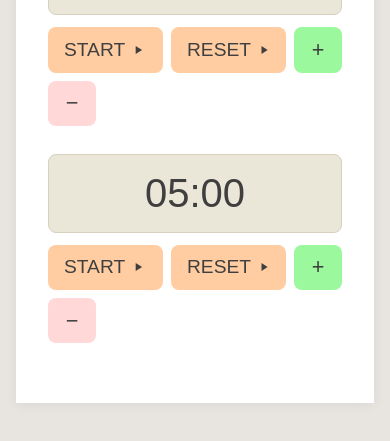
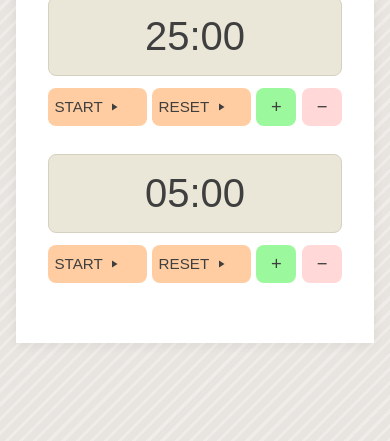
Before and after one commit to jamesomango/pomodoro, a plain HTML site: page index.html in a window 390 px wide. Shown: the part 389-830 px from the top of the page. Drawn offline with Linux system fonts and the light colour scheme; a web font is replaced by a local one.

Commit message:
Add files via upload

```diff
--- a/index.html
+++ b/index.html
@@ -11,7 +11,16 @@
     * { box-sizing: border-box; margin: 0; padding: 0; }
     body {
       font-family: 'Jersey 25', sans-serif;
-      background: #E8E4DF;
+      /* base background color */
+      background-color: #E8E4DF;
+      /* diagonal line pattern from top-right to bottom-left */
+      background-image: repeating-linear-gradient(
+        135deg,
+        rgba(255, 255, 255, 0.3) 0,
+        rgba(255, 255, 255, 0.3) 3px,
+        transparent 3px,
+        transparent 10px
+      );
       min-height: 100vh;
       display: flex;
       flex-direction: column;
@@ -87,6 +96,7 @@
       gap: 0.35rem;
       color: #3F3F3F;
       transition: filter 0.15s;
+      min-width: 0;
     }
     .btn:hover { filter: brightness(0.95); }
     .btn:active { filter: brightness(0.9); }
@@ -100,6 +110,7 @@
       background: #9CF89C;
       color: #3F3F3F;
       min-width: 48px;
+      flex-shrink: 0;
       justify-content: center;
       font-size: 1.35rem;
       padding: 0.6rem;
@@ -108,16 +119,37 @@
       background: #FFD8D7;
       color: #3F3F3F;
       min-width: 48px;
+      flex-shrink: 0;
       justify-content: center;
       font-size: 1.35rem;
       padding: 0.6rem;
     }
     .btn svg { width: 14px; height: 14px; }
+    @media (max-width: 420px) {
+      .controls {
+        flex-wrap: nowrap;
+        gap: 0.35rem;
+      }
+      .btn {
+        padding: 0.5rem 0.5rem;
+      }
+      .btn-start, .btn-reset {
+        min-width: 0;
+        font-size: 0.95rem;
+        padding: 0.5rem 0.4rem;
+      }
+      .btn-plus, .btn-minus {
+        min-width: 40px;
+        font-size: 1.15rem;
+        padding: 0.5rem;
+      }
+      .btn svg { width: 12px; height: 12px; }
+    }
   </style>
 </head>
 <body>
   <div class="ui-box">
-  <img class="header-tomato" src="pomodorotomato.png" alt="" />
+  <img class="header-tomato" src="pomodoro/pomodorotomato.png" alt="" />
   <div class="title">
     <div class="pomodoro">POMODORO</div>
     <div class="timer">TIMER</div>
```
